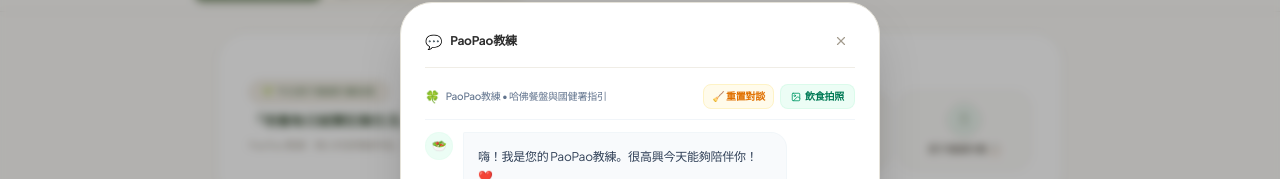
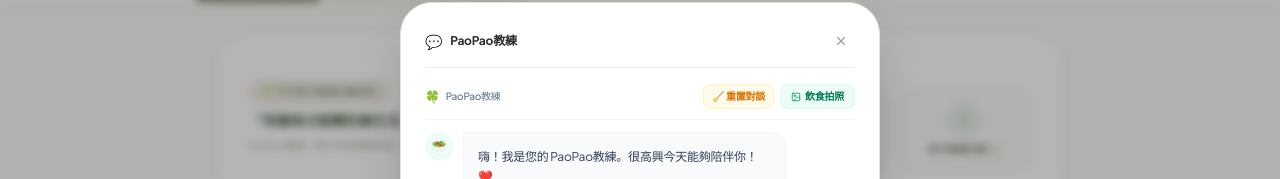
Before and after one commit to BettyYang-clarity/PaoPao-Coach, a React (Vite) app: page / in a window 1280 px wide. Both pictures are taken after a click on the button "PaoPao教練". Shown: the part 108-287 px from the top of the page. Built offline with nearby package versions, Linux system fonts and the light colour scheme.

Commit message:
feat_rename_ai_bot_title

```diff
--- a/src/components/CoachChat.tsx
+++ b/src/components/CoachChat.tsx
@@ -182,8 +182,8 @@
       <div className="flex items-center justify-between border-b border-slate-100 pb-2.5 mb-3 flex-shrink-0">
         <div className="flex items-center gap-1.5 min-w-0">
           <span className="text-xs shrink-0">🍀</span>
-          <span className="text-[10px] font-medium text-slate-500 truncate" title="PaoPao教練學理指引支援">
-            PaoPao教練 • 哈佛餐盤與國健署指引
+          <span className="text-[10px] font-medium text-slate-500 truncate" title="PaoPao教練">
+            PaoPao教練
           </span>
         </div>
         <div className="flex items-center gap-1.5 flex-shrink-0">
```
